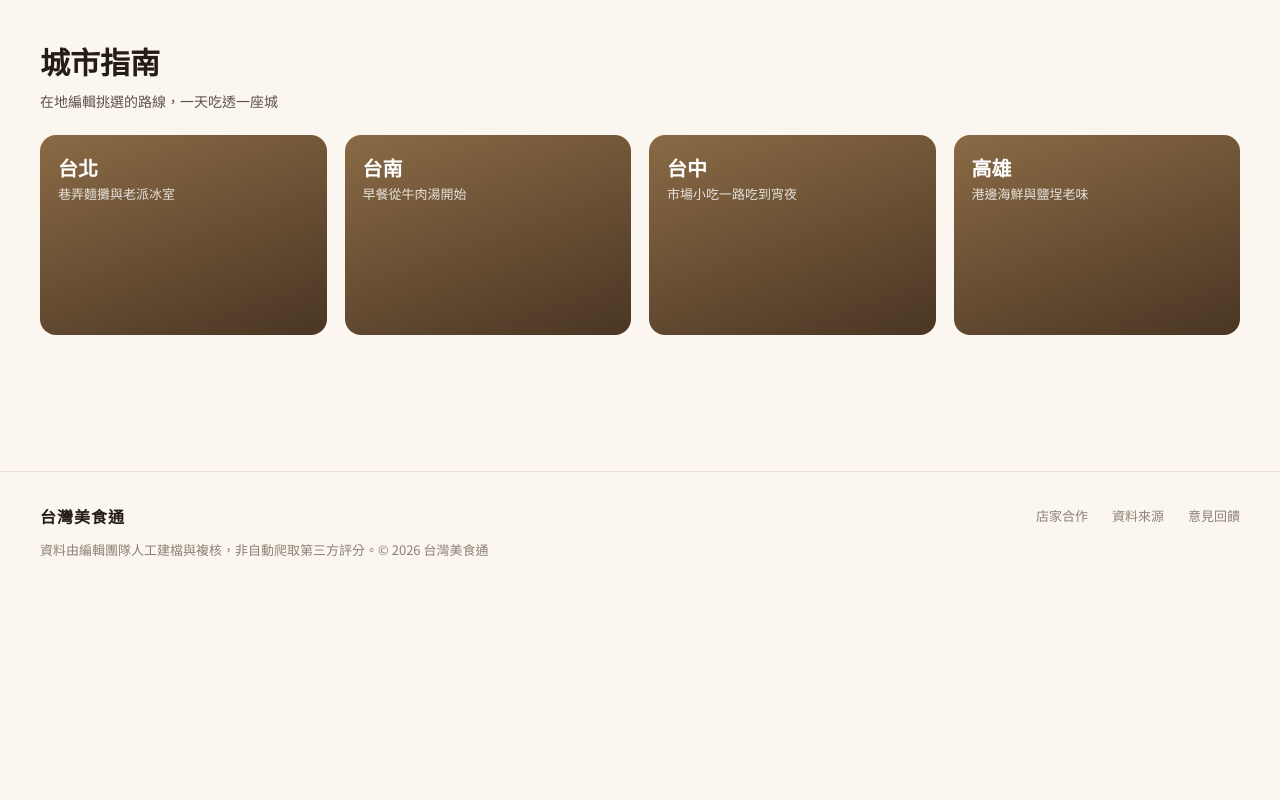
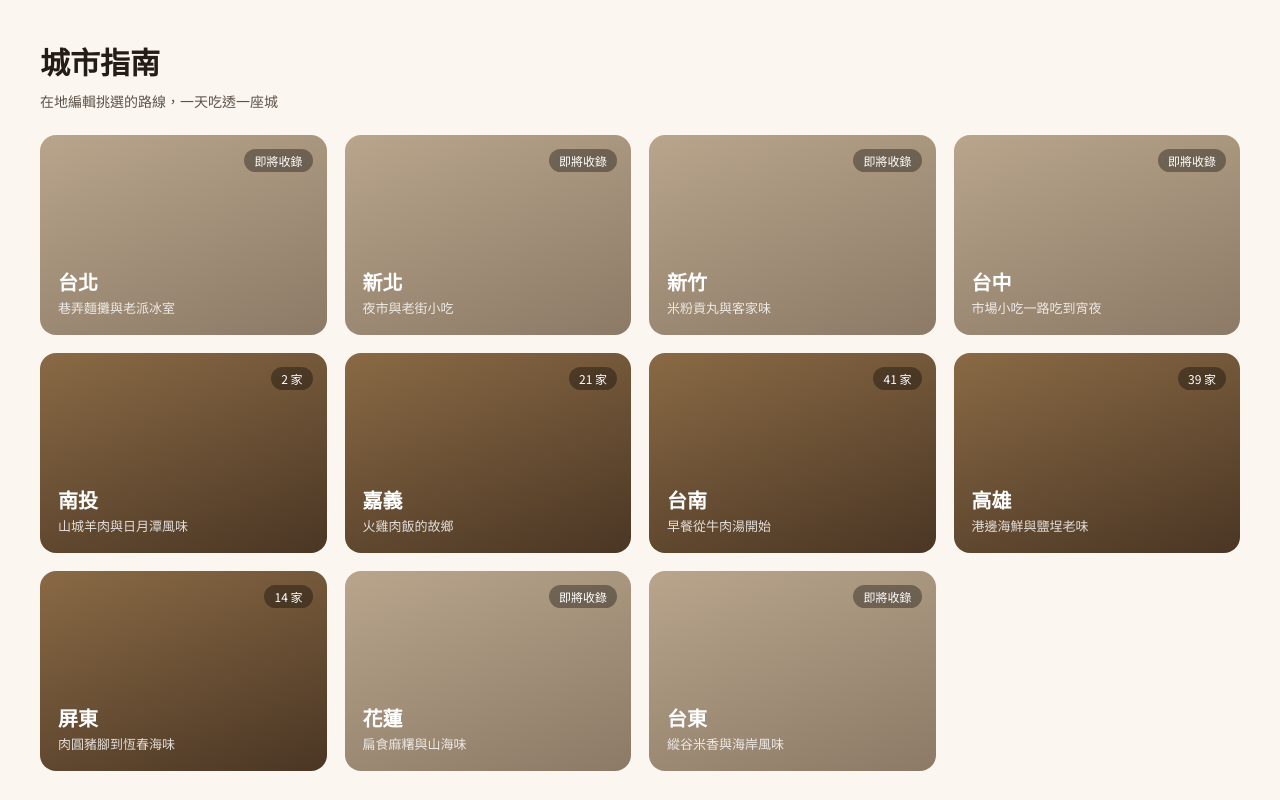
Before and after one commit to mywu-cloud/foodie, an Astro site: page / in a window 1280 px wide. Shown: the part 1720-2520 px from the top of the page. Before the commit the page ends 2327 px from the top, so only its background shows below. Built offline with nearby package versions, Linux system fonts and the light colour scheme; Astro itself is replaced by a stand-in of ours.

Commit message:
fix(home): 城市指南列出所有縣市 (#11)
原本寫死只顯示台北、台中、台南、高雄四座城市。改為列出 regions.json 所有縣市
（北→南→東排序），顯示收錄店家數；尚無店家的顯示「即將收錄」。之後新增的縣市會自動出現。


Claude-Session: https://claude.ai/code/session_01EdedL9Nsp8KzYcmLBqhpKr

Co-authored-by: food-site-bot <bot@users.noreply.github.com>
Co-authored-by: Claude Opus 5.5 <noreply@anthropic.com>

```diff
--- a/src/pages/index.astro
+++ b/src/pages/index.astro
@@ -35,16 +35,29 @@ const topPick = featured[0] ?? null;
 const topPickRegion = topPick ? getRegion(topPick.data.regionId) : null;
 const topPickDistrict = topPickRegion?.districts.find((d) => d.id === topPick?.data.districtId);
 
-// 城市指南：從熱門地區中挑 4 座城市做編輯導語（此為原創文案，非第三方內容）。
+// 城市指南：列出所有縣市（依北→南→東排序），附編輯導語與收錄店家數（導語為原創文案，非第三方內容）。
+// 之後新增的縣市會自動出現；沒有導語的縣市顯示預設文字。
 const cityTaglines: Record<string, string> = {
   taipei: '巷弄麵攤與老派冰室',
+  'new-taipei': '夜市與老街小吃',
+  hsinchu: '米粉貢丸與客家味',
+  taichung: '市場小吃一路吃到宵夜',
+  nantou: '山城羊肉與日月潭風味',
+  chiayi: '火雞肉飯的故鄉',
   tainan: '早餐從牛肉湯開始',
-  taichung: '市場小吃一路吃到宵夜',
   kaohsiung: '港邊海鮮與鹽埕老味',
+  pingtung: '肉圓豬腳到恆春海味',
+  hualien: '扁食麻糬與山海味',
+  taitung: '縱谷米香與海岸風味',
 };
-const cityGuide = Object.keys(cityTaglines)
-  .map((id) => popularRegions.find((r) => r.id === id))
-  .filter((r): r is NonNullable<typeof r> => Boolean(r));
+const cityOrder = [
+  'keelung', 'taipei', 'new-taipei', 'taoyuan', 'hsinchu', 'miaoli', 'taichung', 'changhua', 'nantou',
+  'yunlin', 'chiayi', 'tainan', 'kaohsiung', 'pingtung', 'yilan', 'hualien', 'taitung', 'penghu', 'kinmen', 'lienchiang',
+];
+const regionCounts = new Map<string, number>();
+for (const r of allRestaurants) regionCounts.set(r.data.regionId, (regionCounts.get(r.data.regionId) ?? 0) + 1);
+const orderOf = (id: string) => (cityOrder.indexOf(id) === -1 ? 999 : cityOrder.indexOf(id));
+const cityGuide = [...regions].sort((a, b) => orderOf(a.id) - orderOf(b.id));
 ---
 <BaseLayout title="首頁">
   <section class="hero">
@@ -218,9 +231,12 @@ const cityGuide = Object.keys(cityTaglines)
     <p class="section-sub">在地編輯挑選的路線，一天吃透一座城</p>
     <div class="city-grid">
       {cityGuide.map((region) => (
-        <a href={`/region/${region.id}`} class="city-card">
+        <a href={`/region/${region.id}`} class={`city-card${regionCounts.get(region.id) ? '' : ' is-empty'}`}>
+          <span class="city-count">
+            {regionCounts.get(region.id) ? `${regionCounts.get(region.id)} 家` : '即將收錄'}
+          </span>
           <span class="city-name">{region.name}</span>
-          <span class="city-desc">{cityTaglines[region.id]}</span>
+          <span class="city-desc">{cityTaglines[region.id] ?? '在地小吃與老店'}</span>
         </a>
       ))}
     </div>
@@ -662,6 +678,20 @@ const cityGuide = Object.keys(cityTaglines)
   .city-card {
     flex-direction: column;
     align-items: flex-start;
+    justify-content: flex-end;
+  }
+  .city-card.is-empty {
+    background: linear-gradient(160deg, #b9a58c, #8c7a66);
+  }
+  .city-count {
+    position: absolute;
+    top: 14px;
+    right: 14px;
+    padding: 3px 10px;
+    border-radius: 999px;
+    background: rgba(0, 0, 0, 0.35);
+    color: #fff;
+    font-size: 12px;
   }
 
   .empty {
```
